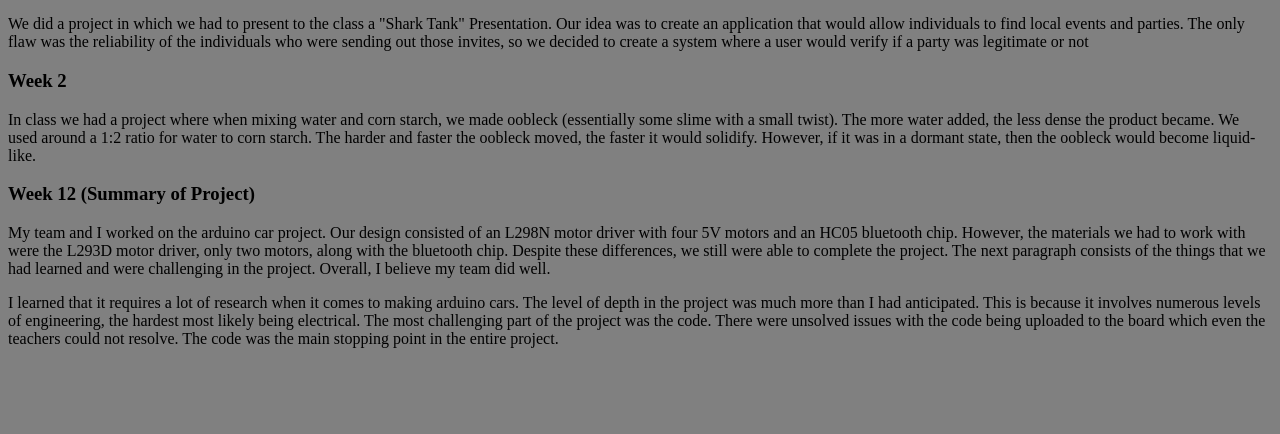
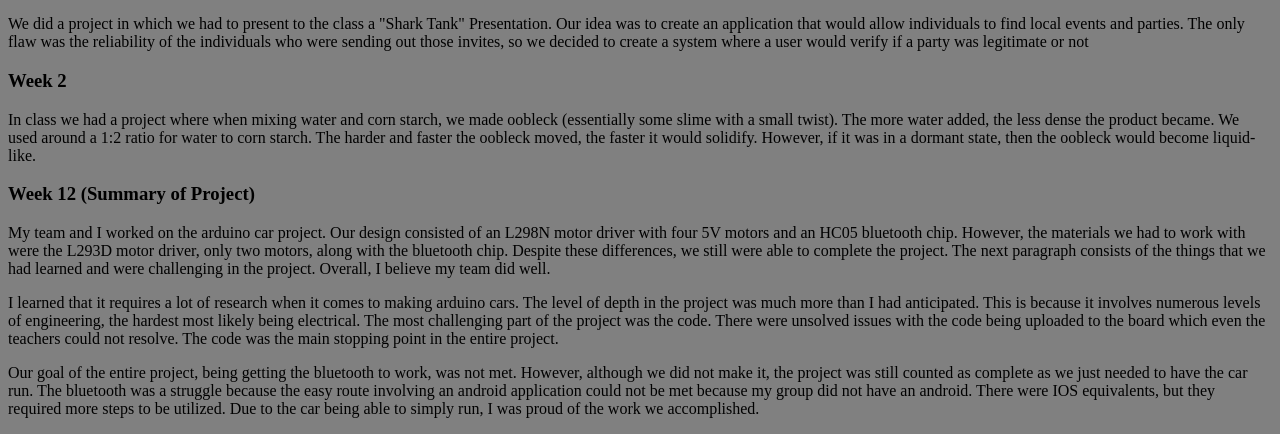
Before and after one commit to IMBRADY/Engineering, a plain HTML site: page index.html in a window 1280 px wide. Shown: the part 2664-3098 px from the top of the page. Before the commit the page ends 3028 px from the top, so only its background shows below. Drawn offline with Linux system fonts and the light colour scheme.

Commit message:
project update

```diff
--- a/index.html
+++ b/index.html
@@ -121,5 +121,8 @@
         <p>
             I learned that it requires a lot of research when it comes to making arduino cars. The level of depth in the project was much more than I had anticipated. This is because it involves numerous levels of engineering, the hardest most likely being electrical. The most challenging part of the project was the code. There were unsolved issues with the code being uploaded to the board which even the teachers could not resolve. The code was the main stopping point in the entire project.
         </p>
+        <p>
+            Our goal of the entire project, being getting the bluetooth to work, was not met. However, although we did not make it, the project was still counted as complete as we just needed to have the car run. The bluetooth was a struggle because the easy route involving an android application could not be met because my group did not have an android. There were IOS equivalents, but they required more steps to be utilized. Due to the car being able to simply run, I was proud of the work we accomplished.
+        </p>
     </body>
 </html>
```
